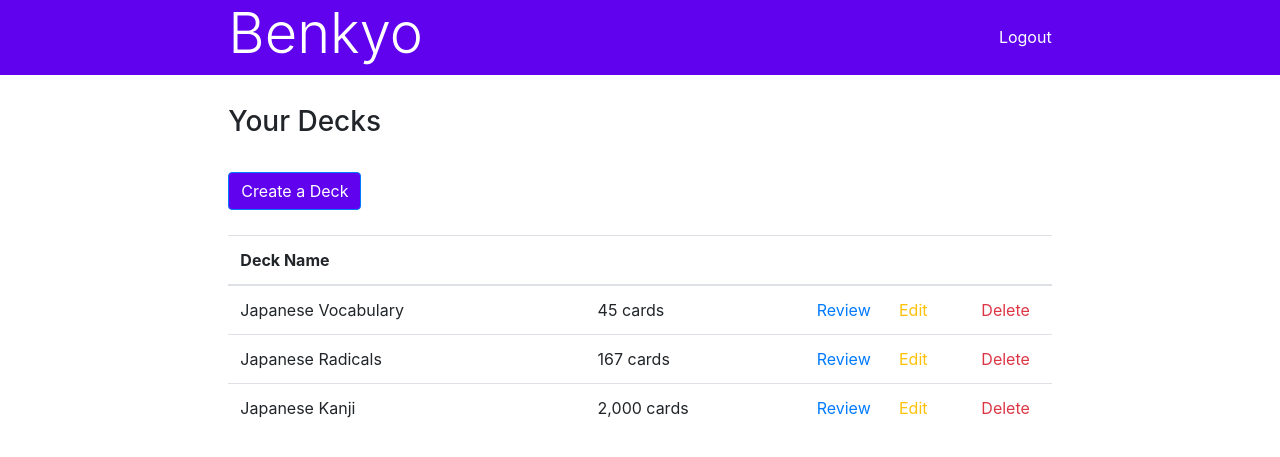
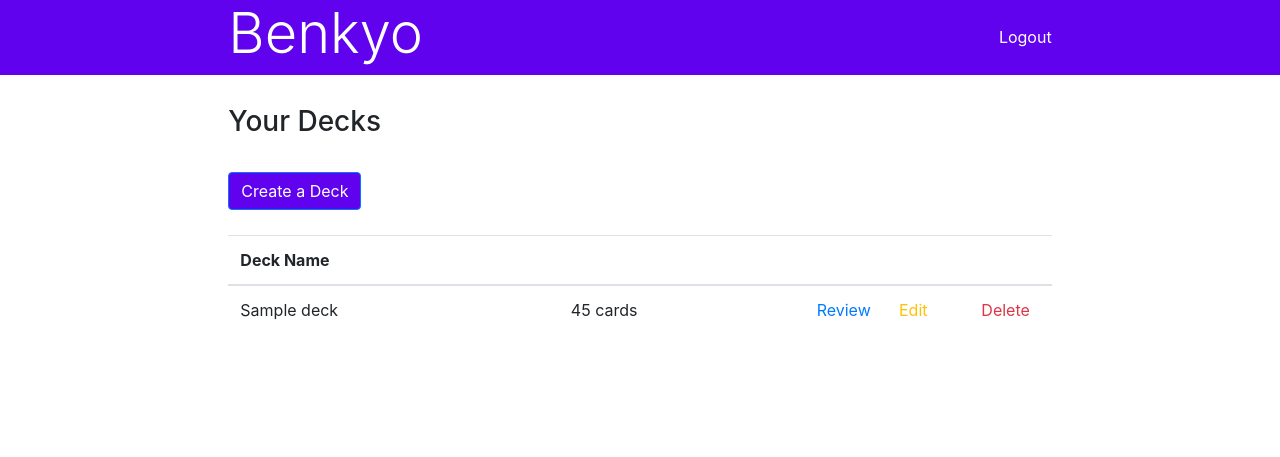
Before and after one commit to ryanarnold/benkyo, a Django app: page /decks/ in a window 1280 px wide. Shown: the top 457 px of the page. Run offline with Django 3.2, Linux system fonts and the light colour scheme; a user stored in the database is signed in; tables that the repository leaves empty hold one stand-in row (values such as "Sample post"); some libraries are stand-ins or nearby versions.

Commit message:
Add code for displaying list of user's decks.

```diff
--- a/benkyo/benkyo/views.py
+++ b/benkyo/benkyo/views.py
@@ -67,7 +67,14 @@ def register_success(request):
 
 @login_required
 def decks(request):
-    return render(request, 'decks.html')
+    decks_of_user = DeckUser.objects.filter(user=request.user)
+    decks = [deck.deck for deck in decks_of_user]
+
+    context = {
+        'decks': decks
+    }
+
+    return render(request, 'decks.html', context)
 
 
 @login_required
--- a/benkyo/templates/decks.html
+++ b/benkyo/templates/decks.html
@@ -28,27 +28,15 @@
             </tr>
           </thead>
           <tbody>
+            {% for deck in decks %}
               <tr>
-              <td>Japanese Vocabulary</td>
+                <td>{{ deck.name }}</td>
                 <td>45 cards</td>
                 <td><a href="#" class="text-center text-primary">Review</a></td>
                 <td><a href="#" class="text-center text-warning">Edit</a></td>
                 <td><a href="#" class="text-center text-danger">Delete</a></td>
               </tr>
-            <tr>
-              <td>Japanese Radicals</td>
-              <td>167 cards</td>
-              <td><a href="#" class="text-center text-primary">Review</a></td>
-              <td><a href="#" class="text-center text-warning">Edit</a></td>
-              <td><a href="#" class="text-center text-danger">Delete</a></td>
-            </tr>
-            <tr>
-              <td>Japanese Kanji</td>
-              <td>2,000 cards</td>
-              <td><a href="#" class="text-center text-primary">Review</a></td>
-              <td><a href="#" class="text-center text-warning">Edit</a></td>
-              <td><a href="#" class="text-center text-danger">Delete</a></td>
-            </tr>
+            {% endfor %}
           </tbody>
         </table>
 
```
Lines whose indentation alone changed are shown as unchanged.
